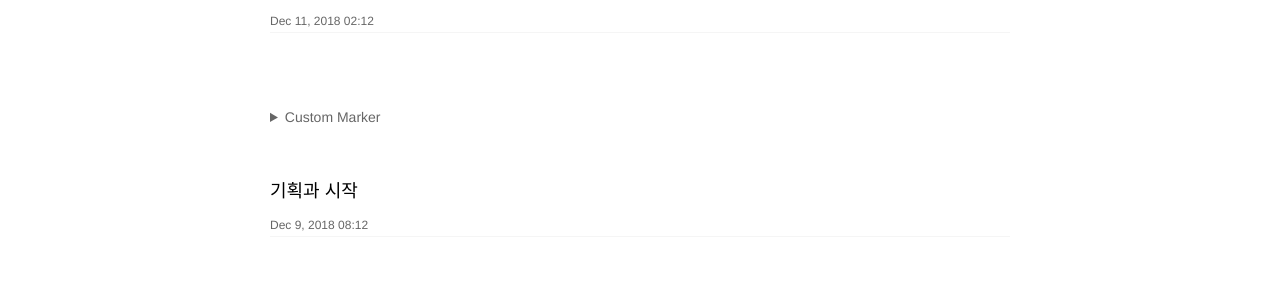
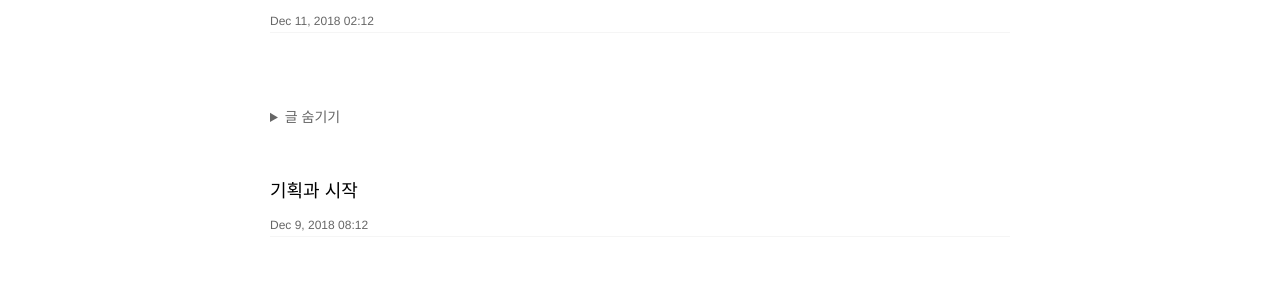
Before and after one commit to ukeeong/ukeeong.github.io, a Jekyll site: the page built from index.html, in a window 1280 px wide and 900 px high. Shown: the part 168-468 px from the top of the window. Built offline with Jekyll 4.4.1, drawn with Linux system fonts in a browser that asks for light colours.

Commit message:
Update 2018-12-11-연습.markdown

```diff
--- a/_posts/2018-12-11-연습.markdown
+++ b/_posts/2018-12-11-연습.markdown
@@ -9,6 +9,6 @@
 
 
   <details>
-  <summary>Custom Marker</summary>
-  <p>Here be some content... yarr!</p>
+  <summary>글 숨기기</summary>
+  <p>숨은 글 쓰는곳 ^.^</p>
   </details>
```
